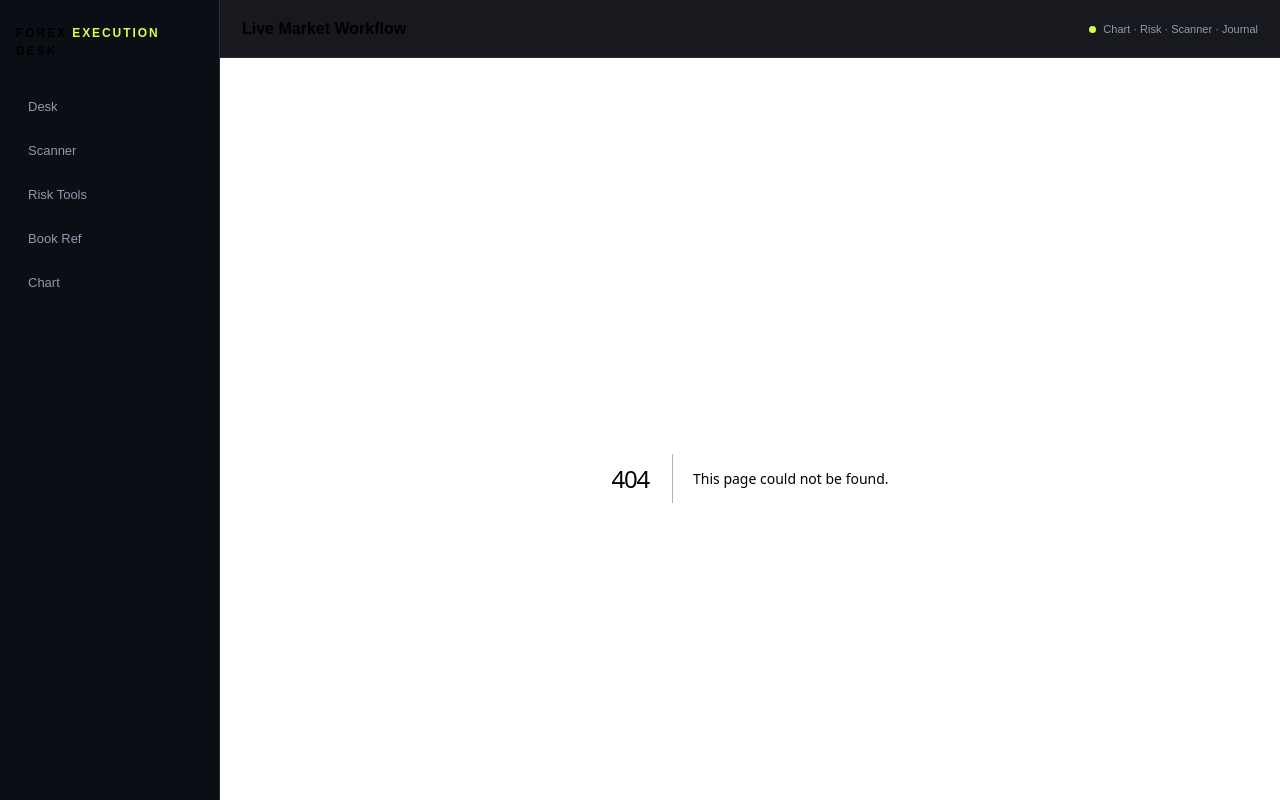
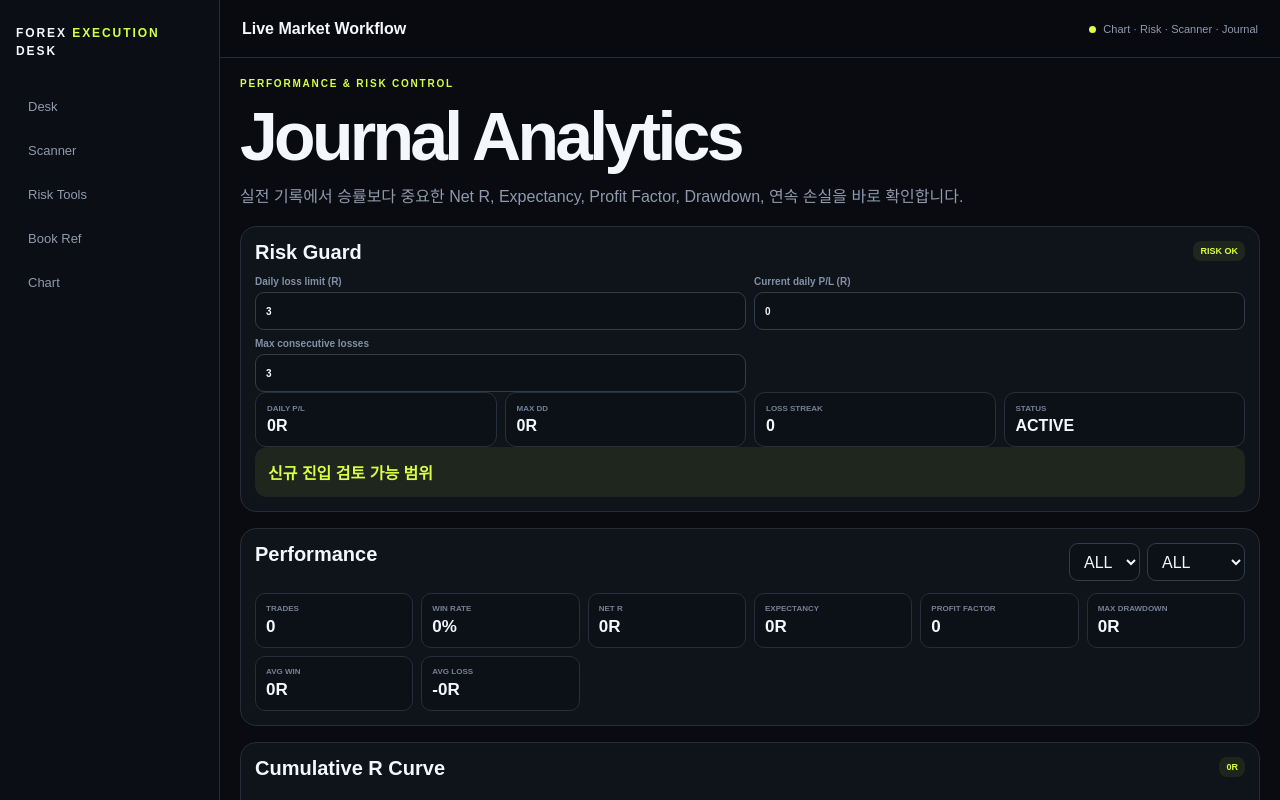
Before and after one commit to tjdrprns2001-coder/-pulse-radar-pro-v3, a Next.js app in the folder forex-book-lab/: page /performance in a window 1280 px wide. Before the commit this address had no page. Shown: the top 800 px of the page. Built offline with nearby package versions, Linux system fonts and the light colour scheme.

Commit message:
forex-book-lab: add execution route performance

```diff
--- /dev/null
+++ b/forex-book-lab/src/app/performance/page.tsx
@@ -0,0 +1,5 @@
+import { PerformanceDashboard } from "@/features/execution/performance-dashboard";
+
+export default function PerformancePage(){
+  return <PerformanceDashboard />;
+}
```
